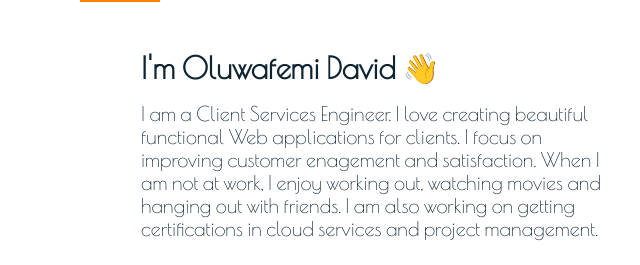
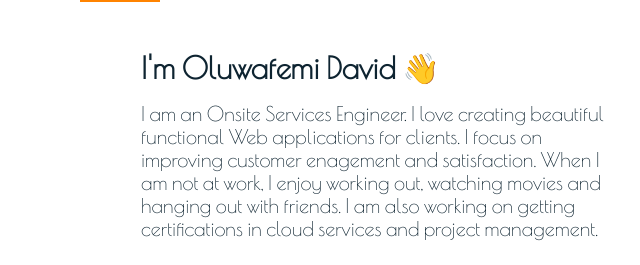
Before and after one commit to Davidxcr/Portfolio, a website: page index.html in a window 1280 px wide. Shown: the part 929-1194 px from the top of the page, 520-1160 px from the left. Drawn offline with nearby package versions, Linux system fonts and the light colour scheme; a script that the page names is missing.

Commit message:
Edited About me page to reflect current role.

```diff
--- a/index.html
+++ b/index.html
@@ -70,7 +70,7 @@
                     <div>
                         <h2 class="about__subtitle">I'm Oluwafemi David 👋</h2>
                         <p class="about__text">
-                        I am a Client Services Engineer. I love creating beautiful functional Web applications for clients. I focus on improving customer enagement and satisfaction. When I am not at work, I enjoy working out, watching movies and hanging out with friends. I am also working on getting certifications in cloud services and project management.
+                        I am an Onsite Services Engineer. I love creating beautiful functional Web applications for clients. I focus on improving customer enagement and satisfaction. When I am not at work, I enjoy working out, watching movies and hanging out with friends. I am also working on getting certifications in cloud services and project management.
                         </p>
                         <br>
                         <div class="home__social">
```
